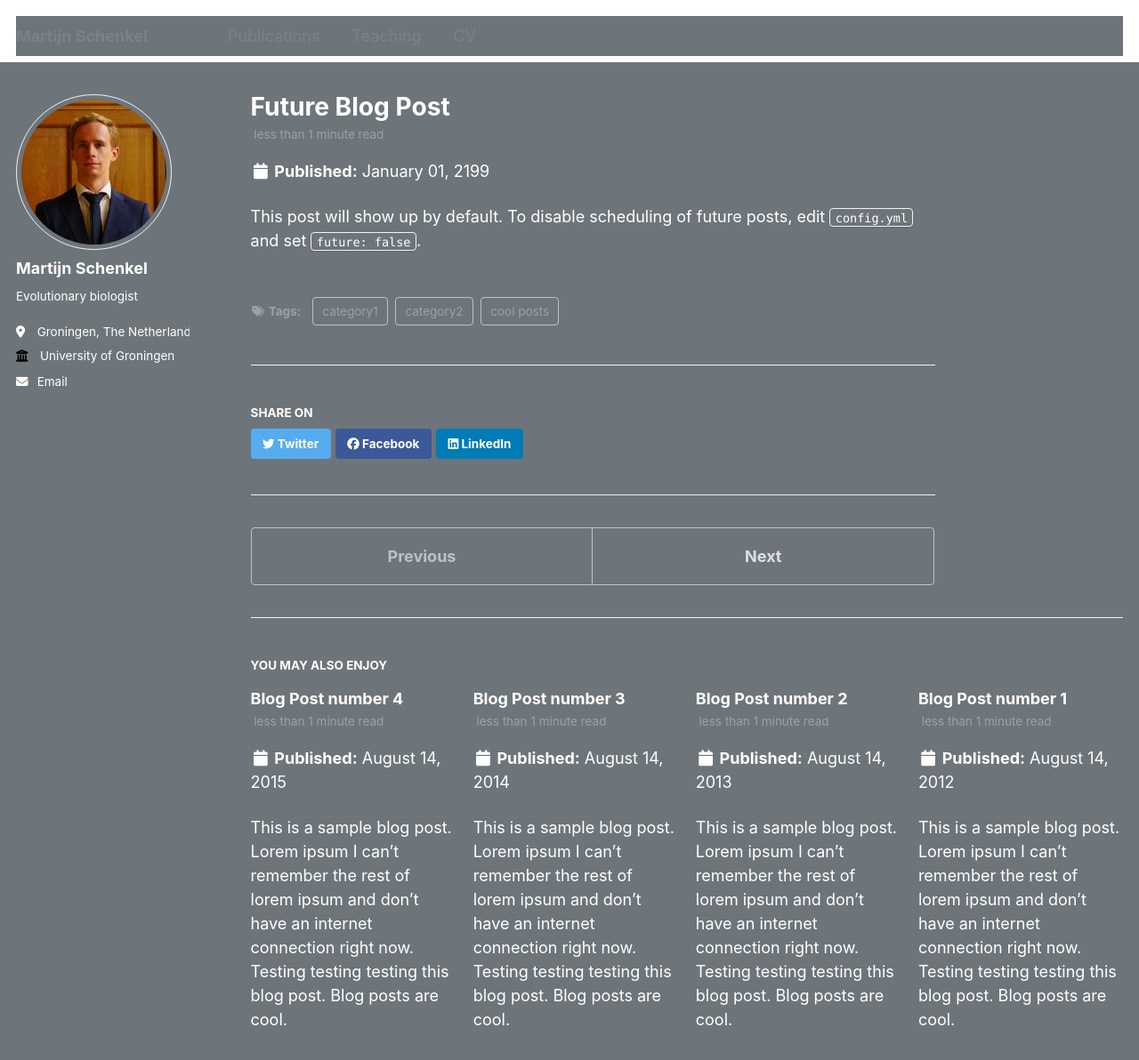
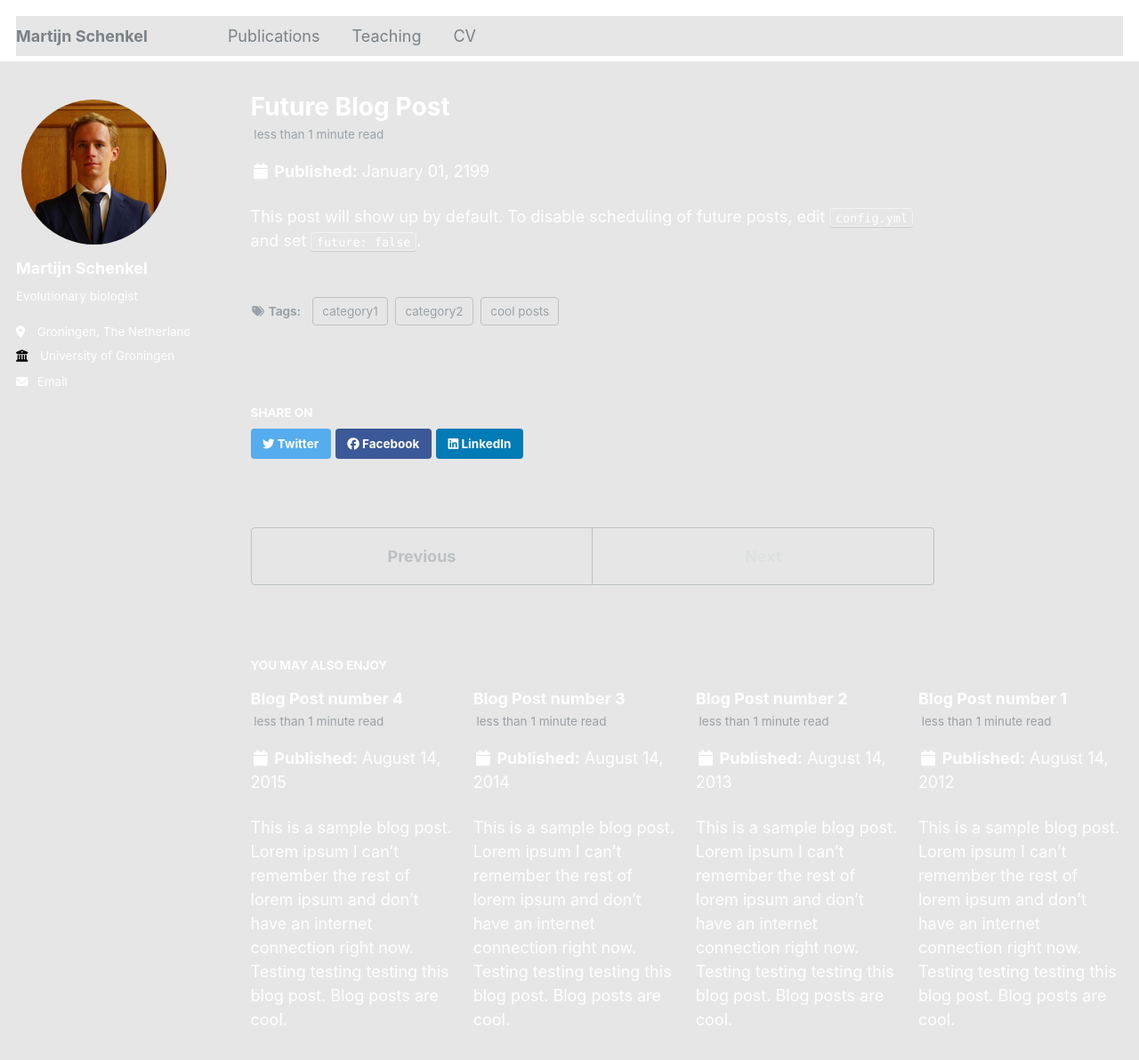
Before and after one commit to MartijnSchenkel/MartijnSchenkel.github.io, a Jekyll site: the page built from _posts/2199-01-01-future-post.md, in a window 1280 px wide and 1400 px high. Shown: the top 1192 px of the window at 89% size. Built offline with Jekyll 4.4.1, drawn with Linux system fonts in a browser that asks for light colours.

Commit message:
Update _variables.scss

```diff
--- a/_sass/_variables.scss
+++ b/_sass/_variables.scss
@@ -61,12 +61,12 @@ $darker-gray                : mix(#000, $gray, 60%);
 $light-gray                 : mix(#fff, $gray, 50%);
 $lighter-gray               : mix(#fff, $gray, 90%);
 
-$body-color                 : mix(#000, $gray, 10%);
-$background-color           : mix(#000, $gray, 10%);
-$code-background-color      : mix(#000, $gray, 10%);
+$body-color                 : mix(#000, #fff, 10%);
+$background-color           : mix(#000, #fff, 10%);
+$code-background-color      : mix(#000, #fff, 10%);
 $code-background-color-dark : $light-gray;
 $text-color                 : #fff;
-$border-color               : $lighter-gray;
+$border-color               : mix(#000, #fff, 10%);
 
 $primary-color              : #7a8288;
 $success-color              : #62c462;
```
